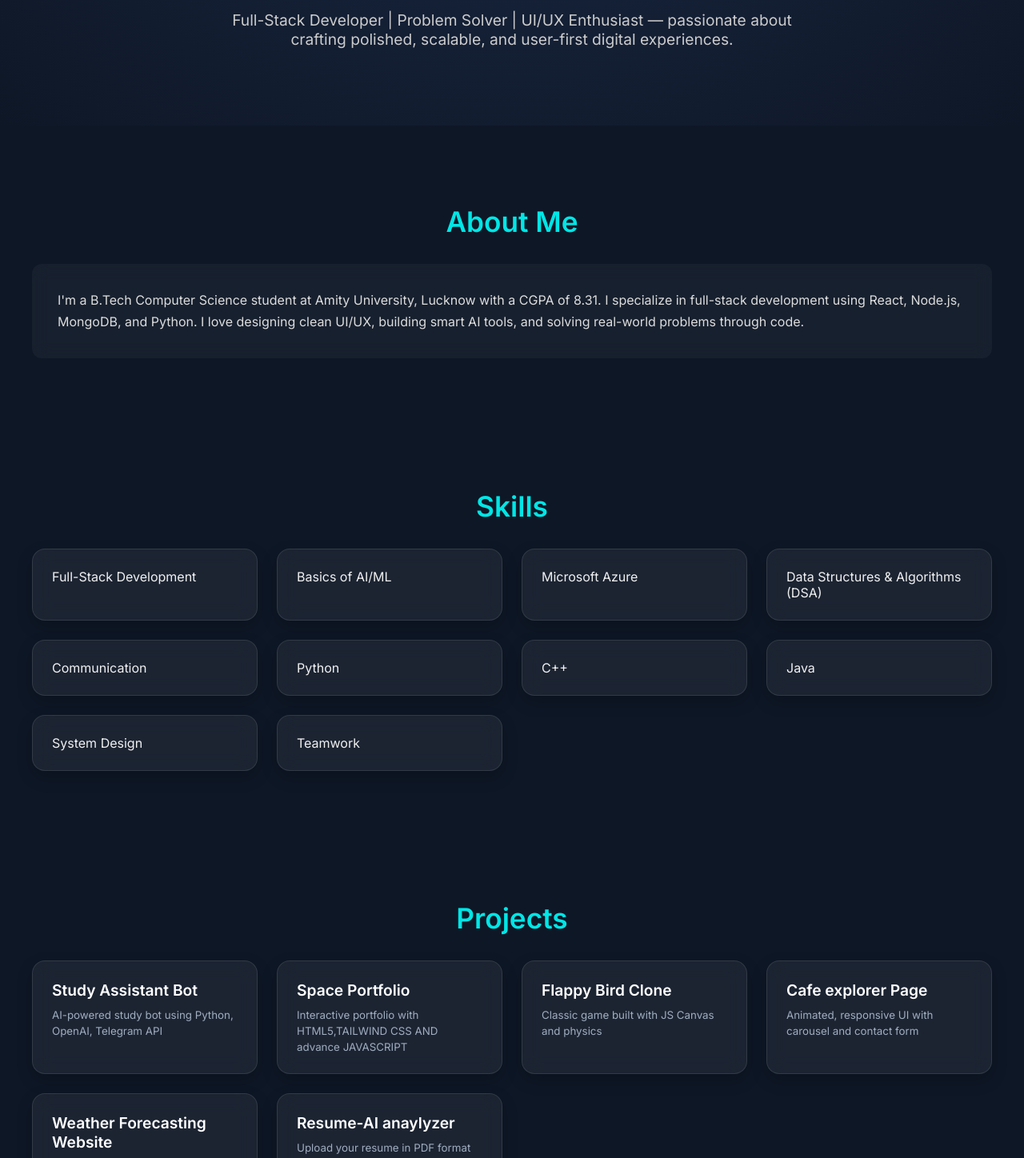
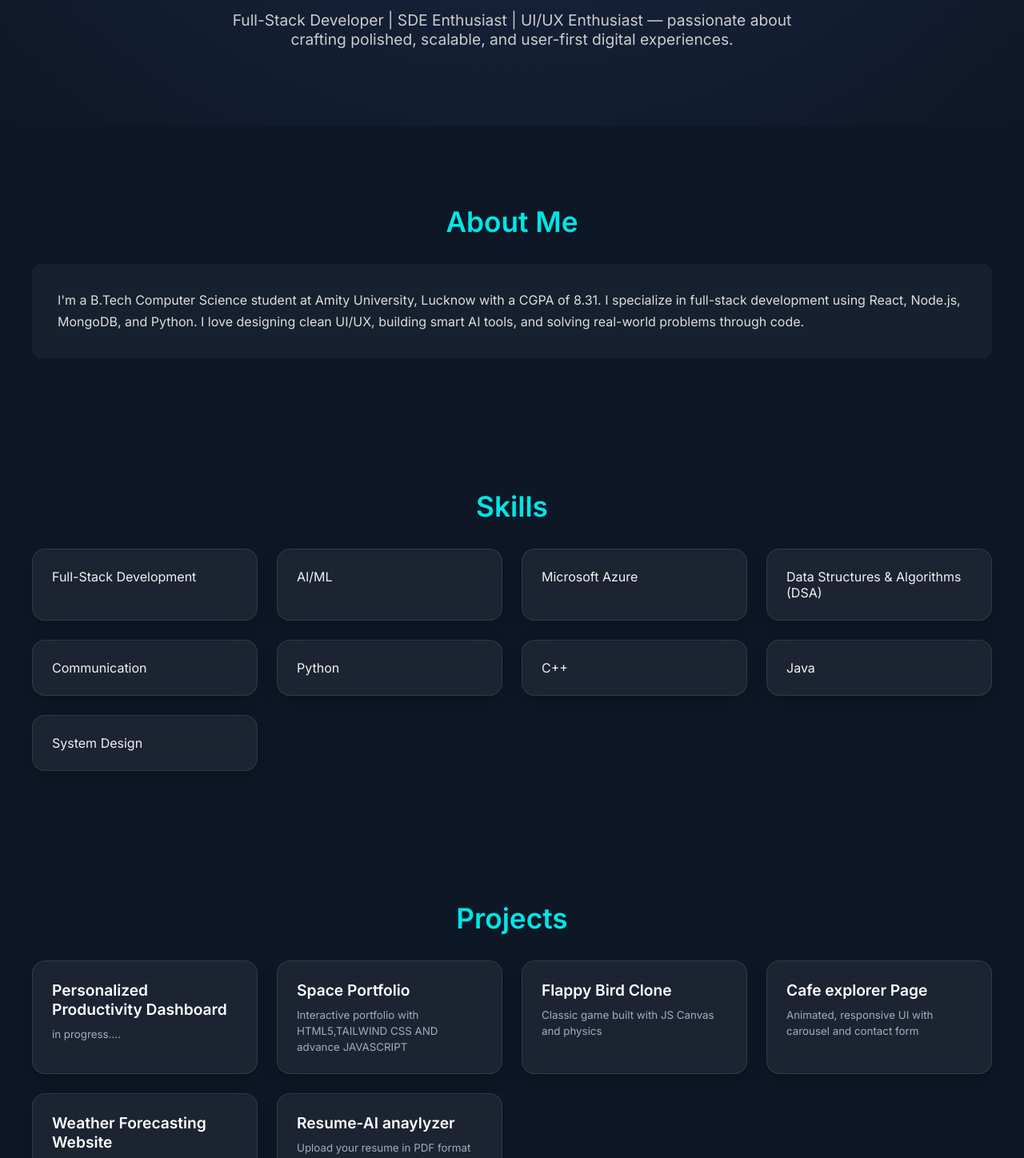
Before and after one commit to suhani2406/for-linkdin, a website: page index.html in a window 1280 px wide. Shown: the part 515-1963 px from the top of the page at 80% size. Drawn offline with nearby package versions, Linux system fonts and the light colour scheme.

Commit message:
made some changes

```diff
--- a/index.html
+++ b/index.html
@@ -161,7 +161,7 @@
   <section class="hero" data-aos="fade-up" style="position: relative; background: radial-gradient(ellipse at top, #1b2a47 0%, #0e1726 100%);">
   <img src="suhani portfolio picture .jpg" alt="Profile Picture" style="width: 160px; height: 170px; border-radius: 50%; border: 3px solid #00e6e6; margin-bottom: 1.5rem; box-shadow: 0 0 20px rgba(0,230,230,0.5);">
   <h2>Hi, I’m <span class="typed-text"></span></h2>
-  <p>Full-Stack Developer | Problem Solver | UI/UX Enthusiast — passionate about crafting polished, scalable, and user-first digital experiences.</p>
+  <p>Full-Stack Developer | SDE Enthusiast | UI/UX Enthusiast — passionate about crafting polished, scalable, and user-first digital experiences.</p>
   <canvas id="stars" style="position:absolute; top:0; left:0; width:100%; height:100%; z-index:-1;"></canvas>
 </section>
 <script>
@@ -214,6 +214,7 @@
     <div class="text-block">
       <strong>Web Development Intern - Skill Craft Technology (Dec 2024 – Present)</strong><br>
       Built projects like Stopwatch, To-Do App, and Tic Tac Toe using React and Tailwind. Implemented CRUD, reduced load times by 20%.<br><br>
+      <strong>Gen Ai intern at upwork !<br><br>
       <strong>UI/UX Coordinator - Amity Innovation Club (Mar 2024)</strong><br>
       Led design workshops for 100+ students, focused on Figma, prototyping, and responsive layouts.<br><br>
       <strong>Volunteer - WAFFLE Hack Club & ALIAS Club</strong><br>
@@ -227,6 +228,7 @@
       - Solved 250+ LeetCode problems (focused on DSA, Trees, Graphs, DP).<br>
       - Certified in Java, CSS, and AI (HackerRank).<br>
       - UI/UX Workshop Coordinator Certificate.<br>
+      -Participated in hackathons.<br>
       - Forage Accenture Virtual Internship Completion.<br>
       - Ranked 1st in school for JEE Mains and awarded Best Disciplinary Student.
     </div>
@@ -255,7 +257,7 @@
 
     const skills = [
       "Full-Stack Development",
-      "Basics of AI/ML",
+      "AI/ML",
       "Microsoft Azure",
       "Data Structures & Algorithms (DSA)",
       "Communication",
@@ -263,7 +265,7 @@
       "C++",
       "Java",
       "System Design",
-      "Teamwork"
+
     ];
     const skillContainer = document.getElementById("skills-container");
     skills.forEach(skill => {
@@ -274,7 +276,7 @@
     });
 
     const projects = [
-      { name: "Study Assistant Bot", desc: "AI-powered study bot using Python, OpenAI, Telegram API" , repo: "https://github.com/suhani2406/STUDY-ASSISTANCE-BOT-" },
+      { name: "Personalized Productivity Dashboard", desc: "in progress...." },
       { name: "Space Portfolio", desc: "Interactive portfolio with HTML5,TAILWIND CSS AND advance JAVASCRIPT ", repo: "https://github.com/suhani2406/professional-portfolio" },
       { name: "Flappy Bird Clone", desc: "Classic game built with JS Canvas and physics" , repo : "https://github.com/suhani2406/Flappy-bird" },
       { name: "Cafe explorer Page", desc: "Animated, responsive UI with carousel and contact form",repo:"https://github.com/suhani2406/Cognifyz" },
```
